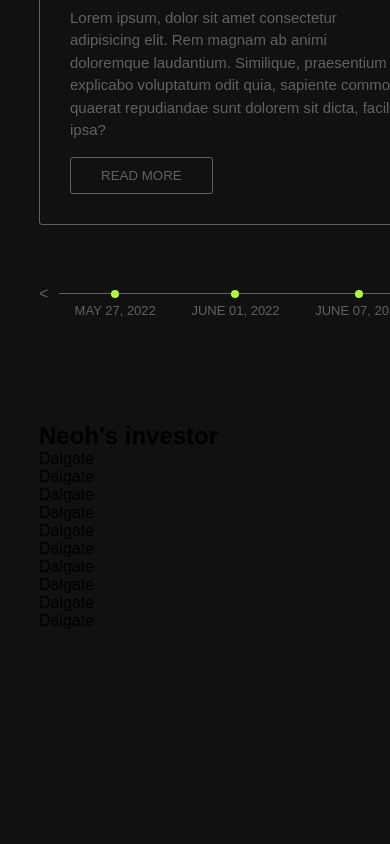
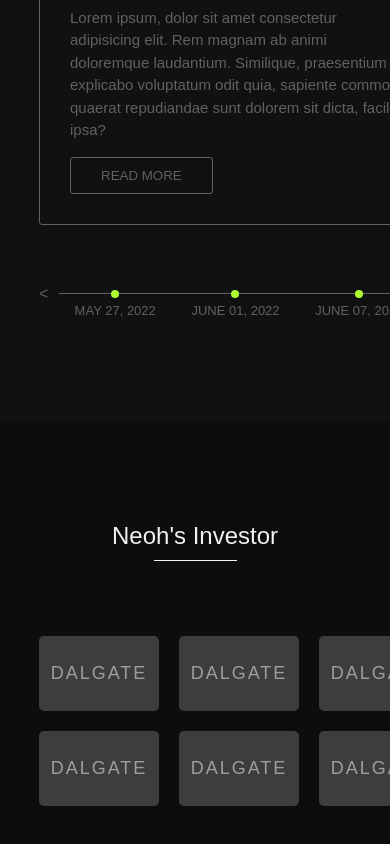
Before and after one commit to houdja/neoh, a plain HTML site: page index.html in a window 390 px wide. Shown: the part 8715-9559 px from the top of the page. Before the commit the page ends 9345 px from the top, so only its background shows below. Drawn offline with Linux system fonts and the light colour scheme.

Commit message:
style + responsive section investor

```diff
--- a/css/responsive.css
+++ b/css/responsive.css
@@ -156,4 +156,19 @@
         display: flex;
     }
 
+    /* SECTION INVESTOR */
+
+    .contain-investor-cards{
+        width: 100%;
+        row-gap: 30px;
+    }
+
+    .investor-card{
+        width: 18%;
+    }
+
+    .investor-desktop{
+        display: flex;
+    }
+
 }
--- a/css/style.css
+++ b/css/style.css
@@ -279,16 +279,19 @@ body{
 
 .choose h1,
 .drops h1,
-.roadmap h1{
+.roadmap h1,
+.investor h1{
     text-transform: capitalize;
     font-weight: 400;
     display: block;
     margin: 0 auto 75px;
     width: fit-content;
+    color: #f1f1f1;
 }
 .choose h1::after,
 .drops h1::after,
-.roadmap h1::after{
+.roadmap h1::after,
+.investor h1::after{
     content: '';
     display: block;
     width: 50%;
@@ -520,3 +523,37 @@ body{
 .timeline-desktop{
     display: none;
 }
+
+/* SECTION INVESTOR */
+
+.investor{
+    background-color: #0D0D0D;
+    padding: 100px 0;
+}
+.contain-investor-cards{
+    width: 400px;
+    display: flex;
+    justify-content: space-between;
+    margin: 0 auto;
+    flex-wrap: wrap;
+    gap: 20px;
+}
+
+.investor-card{
+    width: 30%;
+    letter-spacing: 2px;
+    background-color: rgba(255, 255, 255, 0.2);
+    color: rgba(255, 255, 255, 0.5);
+    font-size: 18px;
+    height: 75px;
+    display: flex;
+    justify-content: center;
+    align-items: center;
+    border-radius: 5px;
+    font-weight: 400;
+    text-transform: uppercase;
+}
+
+.investor-desktop{
+    display: none;
+}
```
